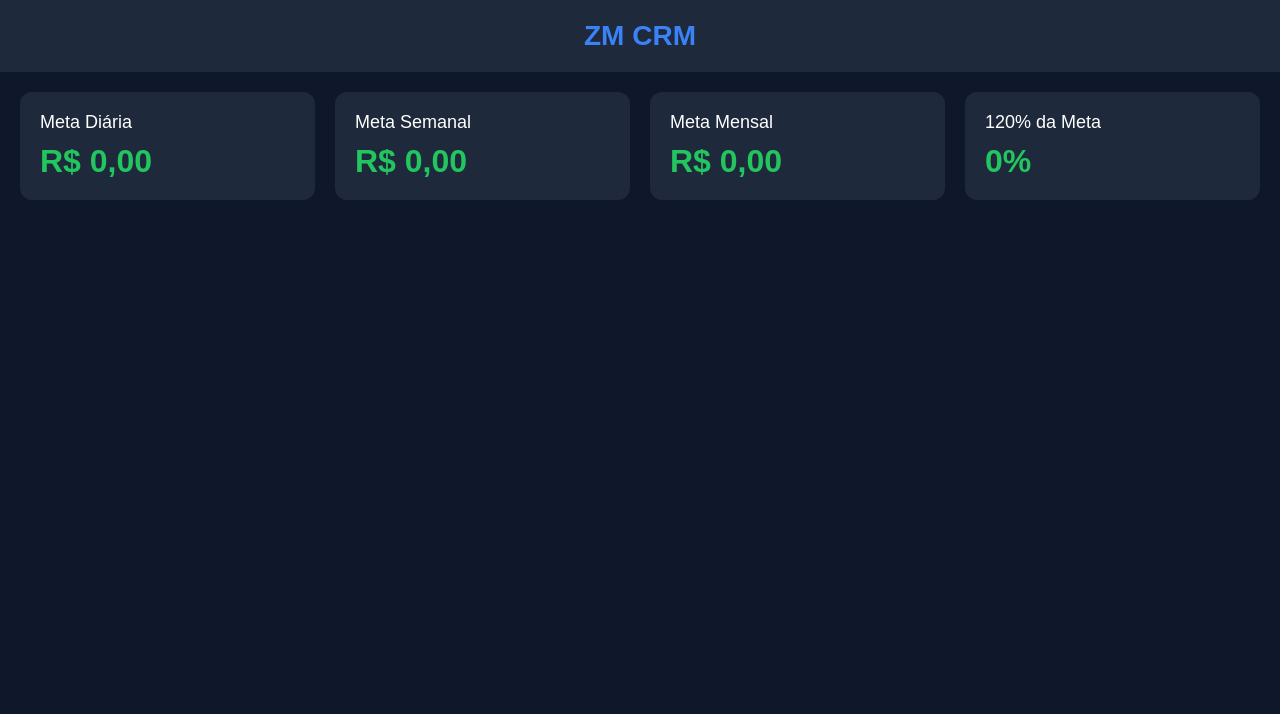
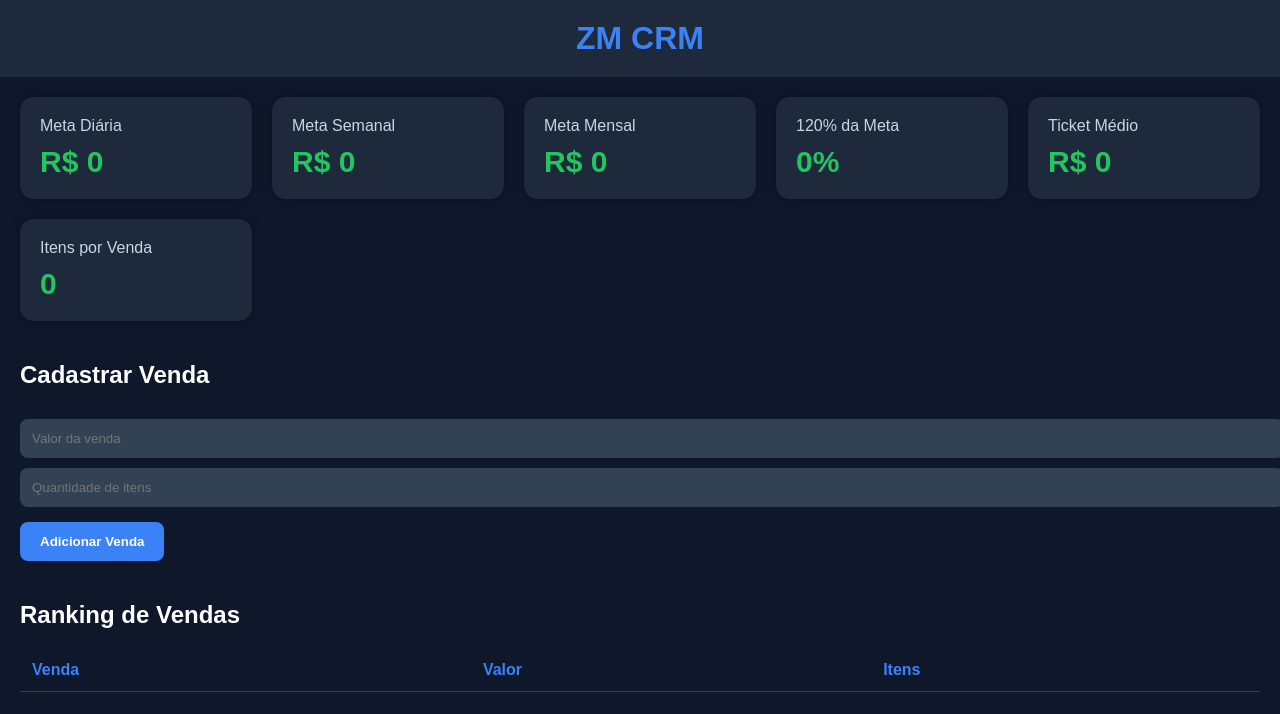
Before and after one commit to zmsistemas2025-bit/sistema, a website: page index.html in a window 1280 px wide. Drawn offline with Linux system fonts and the light colour scheme.

Commit message:
Update index.html

```diff
--- a/index.html
+++ b/index.html
@@ -3,9 +3,11 @@
 <head>
 <meta charset="UTF-8">
 <meta name="viewport" content="width=device-width, initial-scale=1.0">
+
 <title>ZM CRM</title>
 
 <style>
+
 body{
     margin:0;
     font-family:Arial;
@@ -17,7 +19,7 @@
     background:#1e293b;
     padding:20px;
     text-align:center;
-      font-size:28px;
+    font-size:32px;
     font-weight:bold;
     color:#3b82f6;
 }
@@ -28,26 +30,70 @@
 
 .cards{
     display:grid;
-      grid-template-columns:repeat(auto-fit,minmax(200px,1fr));
+    grid-template-columns:repeat(auto-fit,minmax(220px,1fr));
     gap:20px;
 }
 
 .card{
     background:#1e293b;
     padding:20px;
-      border-radius:12px;
+    border-radius:14px;
+    box-shadow:0 0 10px rgba(0,0,0,0.3);
 }
 
 .title{
-      font-size:18px;
+    font-size:16px;
     margin-bottom:10px;
+    color:#cbd5e1;
 }
 
 .value{
-      font-size:32px;
+    font-size:30px;
+    font-weight:bold;
     color:#22c55e;
+}
+
+.section{
+    margin-top:40px;
+}
+
+input{
+    width:100%;
+    padding:12px;
+    margin-top:10px;
+    border:none;
+    border-radius:8px;
+    background:#334155;
+    color:white;
+}
+
+button{
+    margin-top:15px;
+    padding:12px 20px;
+    border:none;
+    border-radius:8px;
+    background:#3b82f6;
+    color:white;
     font-weight:bold;
+    cursor:pointer;
 }
+
+table{
+    width:100%;
+    margin-top:20px;
+    border-collapse:collapse;
+}
+
+th, td{
+    padding:12px;
+    text-align:left;
+    border-bottom:1px solid #334155;
+}
+
+th{
+    color:#3b82f6;
+}
+
 </style>
 </head>
 
@@ -63,27 +109,158 @@
 
 <div class="card">
 <div class="title">Meta Diária</div>
-      <div class="value">R$ 0,00</div>
+<div class="value" id="metaDia">R$ 0</div>
 </div>
 
 <div class="card">
 <div class="title">Meta Semanal</div>
-      <div class="value">R$ 0,00</div>
+<div class="value" id="metaSemana">R$ 0</div>
 </div>
 
 <div class="card">
 <div class="title">Meta Mensal</div>
-      <div class="value">R$ 0,00</div>
+<div class="value" id="metaMes">R$ 0</div>
 </div>
 
 <div class="card">
 <div class="title">120% da Meta</div>
-      <div class="value">0%</div>
+<div class="value" id="meta120">0%</div>
 </div>
+
+<div class="card">
+<div class="title">Ticket Médio</div>
+<div class="value" id="ticket">R$ 0</div>
+</div>
+
+<div class="card">
+<div class="title">Itens por Venda</div>
+<div class="value" id="itens">0</div>
+</div>
+
+</div>
+
+<div class="section">
+
+<h2>Cadastrar Venda</h2>
+
+<input type="number" id="valorVenda" placeholder="Valor da venda">
+
+<input type="number" id="quantidadeItens" placeholder="Quantidade de itens">
+
+<button onclick="adicionarVenda()">
+Adicionar Venda
+</button>
+
+</div>
+
+<div class="section">
+
+<h2>Ranking de Vendas</h2>
+
+<table>
+
+<thead>
+<tr>
+<th>Venda</th>
+<th>Valor</th>
+<th>Itens</th>
+</tr>
+</thead>
+
+<tbody id="tabelaVendas">
+
+</tbody>
+
+</table>
 
 </div>
 
 </div>
 
+<script>
+
+let vendas = []
+
+function adicionarVenda(){
+
+    const valor = Number(document.getElementById('valorVenda').value)
+
+    const itens = Number(document.getElementById('quantidadeItens').value)
+
+    if(!valor || !itens){
+        alert('Preencha os campos')
+        return
+    }
+
+    vendas.push({
+        valor,
+        itens
+    })
+
+    atualizarSistema()
+
+    document.getElementById('valorVenda').value = ''
+    document.getElementById('quantidadeItens').value = ''
+
+}
+
+function atualizarSistema(){
+
+    let total = 0
+    let totalItens = 0
+
+    vendas.forEach(venda => {
+        total += venda.valor
+        totalItens += venda.itens
+    })
+
+    const ticket = total / vendas.length || 0
+
+    const mediaItens = totalItens / vendas.length || 0
+
+    document.getElementById('metaDia').innerHTML =
+        'R$ ' + total.toFixed(2)
+
+    document.getElementById('metaSemana').innerHTML =
+        'R$ ' + (total * 3).toFixed(2)
+
+    document.getElementById('metaMes').innerHTML =
+        'R$ ' + (total * 12).toFixed(2)
+
+    document.getElementById('meta120').innerHTML =
+        ((total / 5000) * 100).toFixed(1) + '%'
+
+    document.getElementById('ticket').innerHTML =
+        'R$ ' + ticket.toFixed(2)
+
+    document.getElementById('itens').innerHTML =
+        mediaItens.toFixed(1)
+
+    atualizarTabela()
+
+}
+
+function atualizarTabela(){
+
+    const tabela =
+        document.getElementById('tabelaVendas')
+
+    tabela.innerHTML = ''
+
+    vendas.forEach((venda, index) => {
+
+        tabela.innerHTML += `
+            <tr>
+                <td>#${index + 1}</td>
+                <td>R$ ${venda.valor.toFixed(2)}</td>
+                <td>${venda.itens}</td>
+            </tr>
+        `
+    })
+
+}
+
+</script>
+
 </body>
 </html>
```
Lines whose indentation alone changed are shown as unchanged.
